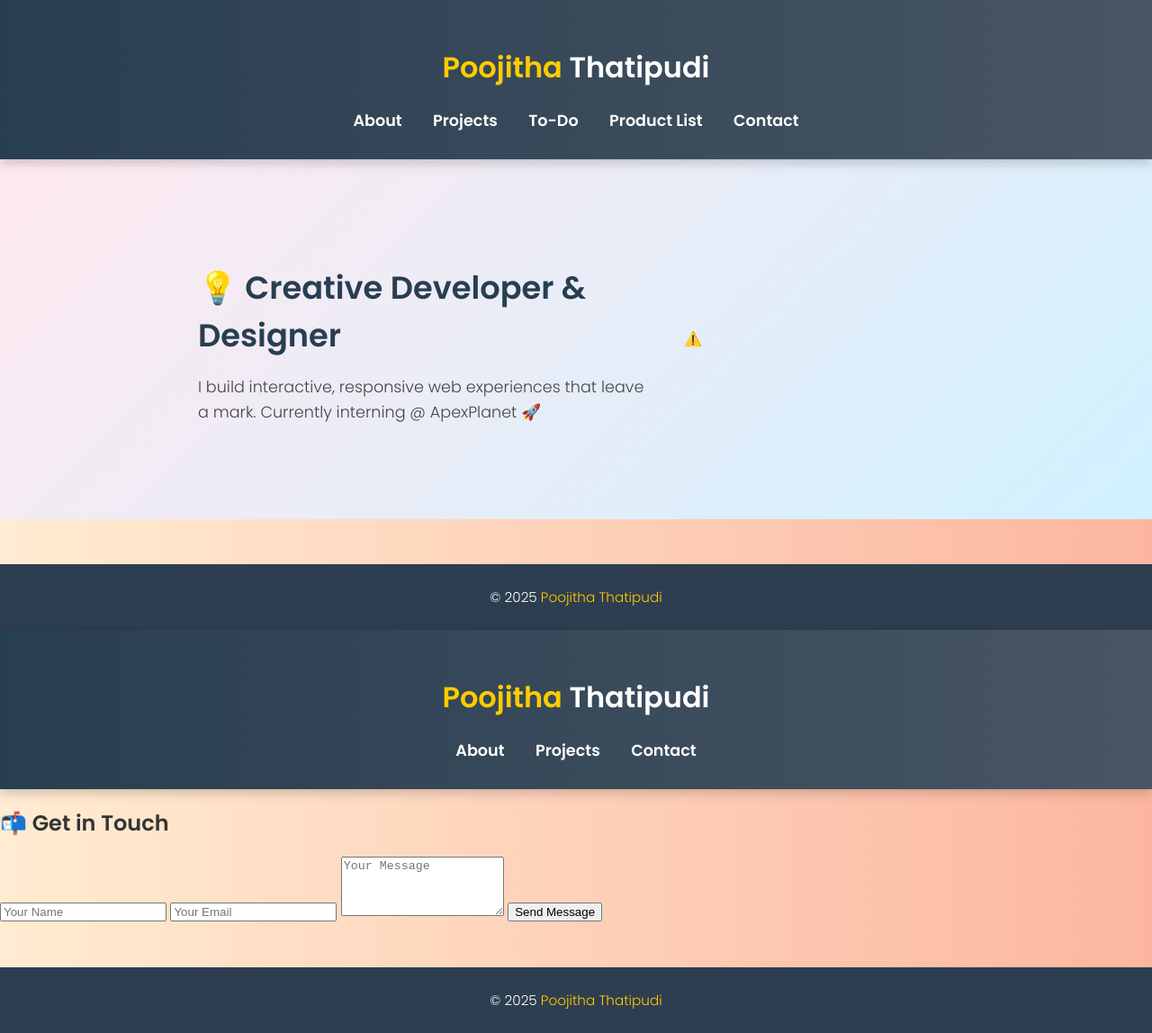
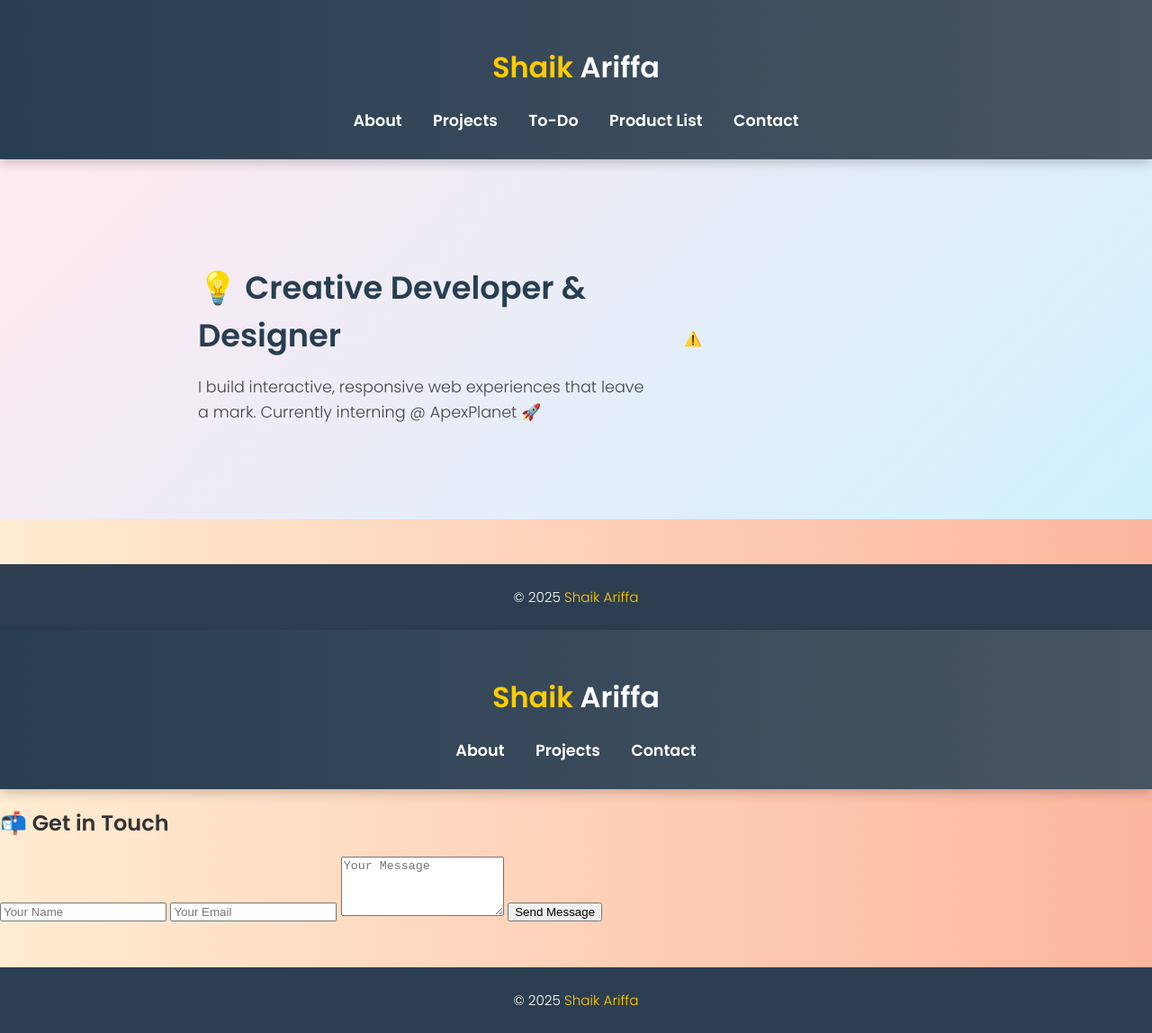
Before and after one commit to Ariffa55/APEX-PLANET, a plain HTML site: page TASK 4/index.html in a window 1280 px wide. Shown: the whole page at 90% size. Drawn offline with nearby package versions, Linux system fonts and the light colour scheme; no server answers.

Commit message:
Update index.html

```diff
--- a/TASK 4/index.html
+++ b/TASK 4/index.html
@@ -46,14 +46,14 @@
 
   <meta charset="UTF-8" />
   <meta name="viewport" content="width=device-width, initial-scale=1.0" />
-  <title>Poojitha's Portfolio | Home</title>
+  <title>Ariffa's Portfolio | Home</title>
   <link rel="stylesheet" href="style.css" />
   <link href="https://fonts.googleapis.com/css2?family=Pacifico&family=Poppins:wght@300;600&display=swap" rel="stylesheet">
   <script src="https://unpkg.com/@lottiefiles/lottie-player@latest/dist/lottie-player.js"></script>
 </head>
 <body>
   <header class="animated-header">
-    <h1><span class="highlight">Poojitha</span> Thatipudi</h1>
+    <h1><span class="highlight">Shaik</span> Ariffa</h1>
     <nav>
       <a href="index.html">About</a>
       <a href="project.html">Projects</a>
@@ -80,7 +80,7 @@
   </button>
 
   <footer>
-    &copy; 2025 <span class="highlight">Poojitha Thatipudi</span>
+    &copy; 2025 <span class="highlight">Shaik Ariffa</span>
   </footer>
 </body>
 </html>
@@ -92,13 +92,13 @@
 <head>
   <meta charset="UTF-8" />
   <meta name="viewport" content="width=device-width, initial-scale=1.0" />
-  <title>Contact | Poojitha's Portfolio</title>
+  <title>Contact | Ariffa's Portfolio</title>
   <link rel="stylesheet" href="style.css" />
   <link href="https://fonts.googleapis.com/css2?family=Pacifico&family=Poppins:wght@300;600&display=swap" rel="stylesheet">
 </head>
 <body>
   <header class="animated-header">
-    <h1><span class="highlight">Poojitha</span> Thatipudi</h1>
+    <h1><span class="highlight">Shaik</span> Ariffa</h1>
     <nav>
       <a href="index.html">About</a>
       <a href="project.html">Projects</a>
@@ -117,7 +117,7 @@
   </section>
 
   <footer>
-    &copy; 2025 <span class="highlight">Poojitha Thatipudi</span>
+    &copy; 2025 <span class="highlight">Shaik Ariffa</span>
   </footer>
 
   <button class="dark-toggle" onclick="document.body.classList.toggle('dark-mode')">
```
